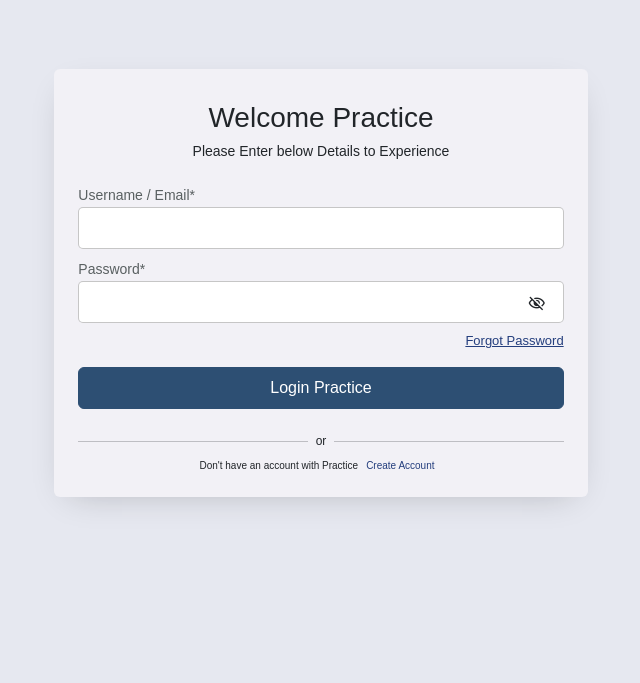
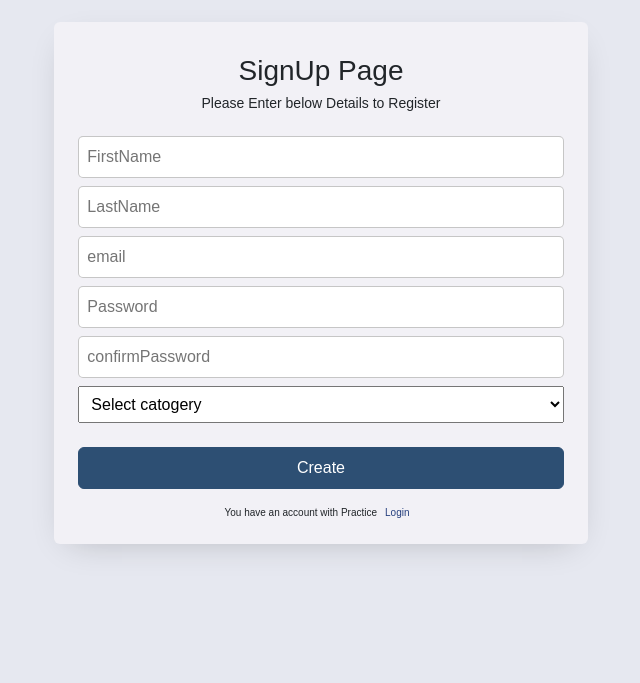
Before and after one commit to manukanna/project-prctice, a React (Create React App) app: page / in a window 1280 px wide. Shown: the part 117-800 px from the top of the page, without its empty margins (319-959 px from the left). Built offline with nearby package versions, Linux system fonts and the light colour scheme.

Commit message:
switch login sign up component

```diff
--- /dev/null
+++ b/src/components/Redux/practiceSlice.ts
@@ -0,0 +1,29 @@
+// counterSlice.ts
+import { createSlice, PayloadAction } from '@reduxjs/toolkit';
+
+// Define the initial state for the counter
+interface ComponentInterface {
+  switchLoginSignUp: boolean;
+}
+
+const initialState: ComponentInterface = {
+    switchLoginSignUp: true,
+};
+
+// Create a slice
+const componentSlice = createSlice({
+  name: 'counter',  // name of the slice
+  initialState,     // initial state of the counter
+  reducers: {
+    // Increment action
+    swicthLoginSignUpComponent: (state, action) => {
+      state.switchLoginSignUp = !action.payload;
+    },
+  },
+});
+
+// Export the increment action
+export const { swicthLoginSignUpComponent } = componentSlice.actions;
+
+// Export the reducer
+export default componentSlice.reducer;
--- /dev/null
+++ b/src/components/Redux/practiceStore.ts
@@ -0,0 +1,11 @@
+// store.ts
+import { configureStore } from '@reduxjs/toolkit';
+import componentSlice from './practiceSlice';  // import your slice's reducer
+
+const store = configureStore({
+  reducer: {
+    swicthLoginSignUpComponent: componentSlice,  // Add the counter reducer to the store
+  },
+});
+
+export default store;
--- a/src/components/common_components/SwitchLoginSignUp/SwitchLoginSignUp.tsx
+++ b/src/components/common_components/SwitchLoginSignUp/SwitchLoginSignUp.tsx
@@ -1,25 +1,28 @@
 import { useState } from "react"
 import { Login } from "../../Login/login";
 import SignUpPage from "../../SignUp/signUp";
+import { useDispatch, useSelector } from "react-redux";
+import { swicthLoginSignUpComponent } from "../../Redux/practiceSlice";
 
 export const SwitchLoginSignUpContent = () => {
-    const [switchLoginSignUp, setswitchLoginSignUp] = useState(false);
+    const dispatch = useDispatch()
+    const { switchLoginSignUp } = useSelector((state: any) => state.swicthLoginSignUpComponent);
     const handleSwitchLoginSignUp = () => {
-        setswitchLoginSignUp(!switchLoginSignUp);
+        dispatch(swicthLoginSignUpComponent(switchLoginSignUp));
     }
     return (<>
         <div className="create_account x_small_font_size">
             {switchLoginSignUp ? "You" : "Don't"} have an account with Practice
-            <span onClick={handleSwitchLoginSignUp} className="px-2 submit_color pointer">{switchLoginSignUp ? "Login" : "Create Account"}</span>
+            <span onClick={handleSwitchLoginSignUp} className="px-2 submit_color pointer">{switchLoginSignUp ? 'Login' : 'Create Account'}</span>
         </div>
     </>)
 }
 
 export const SwitchLoginSignUpComponent = () => {
+    const { switchLoginSignUp } = useSelector((state: any) => state.swicthLoginSignUpComponent);
     return (
         <>
-        <Login/>
-        <SignUpPage/>
+            {switchLoginSignUp ? <SignUpPage /> : <Login />}
         </>
     )
 }
--- a/src/index.tsx
+++ b/src/index.tsx
@@ -5,13 +5,17 @@ import App from './App';
 import reportWebVitals from './reportWebVitals';
 import 'bootstrap/dist/css/bootstrap.min.css';
 import "../src/components/global_styles/comman_styles.scss"
+import { Provider } from 'react-redux';
+import store from './components/Redux/practiceStore';
 
 const root = ReactDOM.createRoot(
   document.getElementById('root') as HTMLElement
 );
 root.render(
   <React.StrictMode>
-    <App />
+    <Provider store={store}>
+      <App />
+    </Provider>
   </React.StrictMode>
 );
 
```
